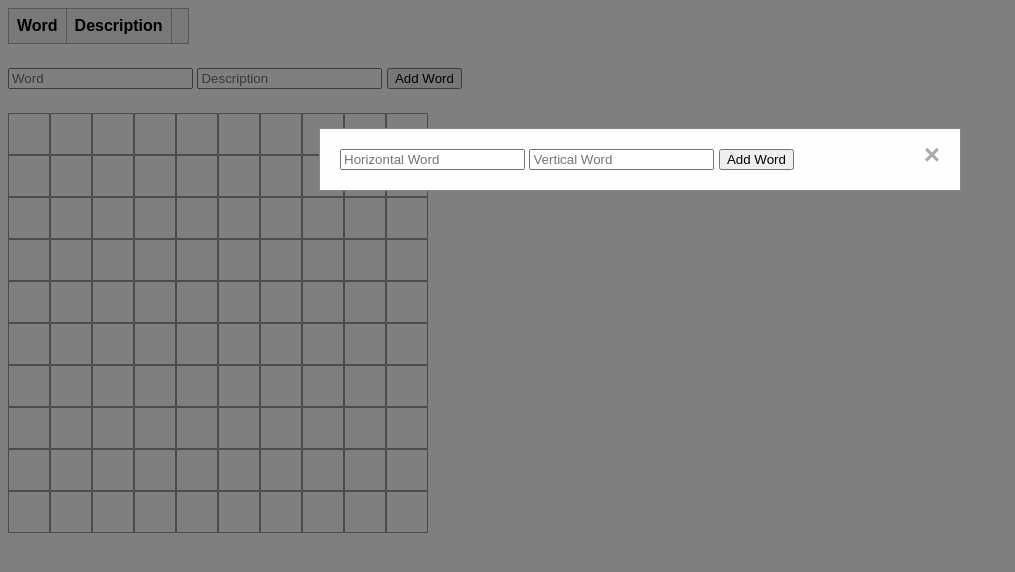
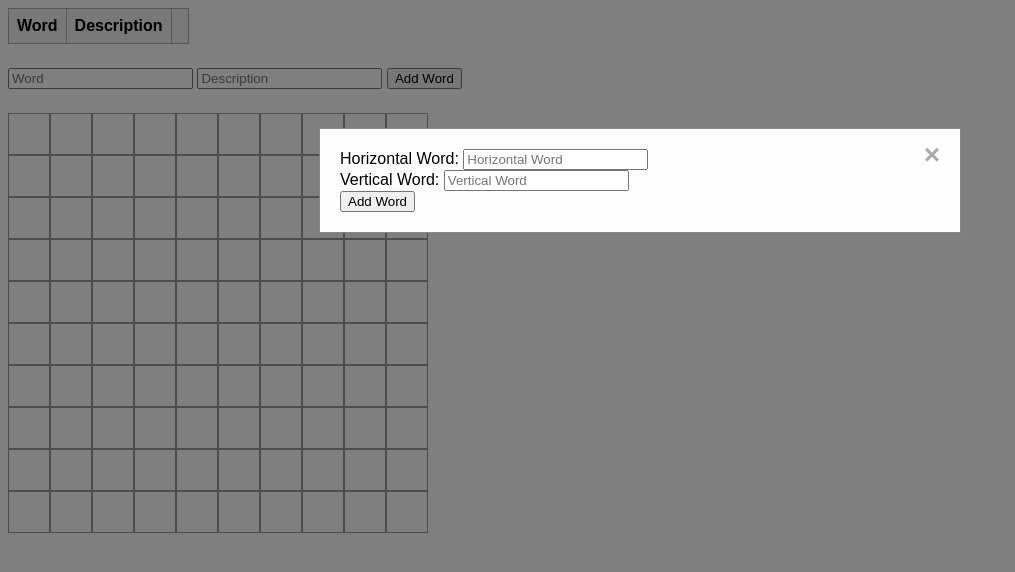
Before and after one commit to eliva1e/crossword-js, a website built with Vite: page index.html in a window 1280 px wide. Both pictures are taken after a click on the element 218 px from the left and 322 px from the top of the page. Shown: the whole page, without its empty margins (0-1015 px from the left). Built offline with nearby package versions, Linux system fonts and the light colour scheme.

Commit message:
fix: crossword grid handler

```diff
--- a/index.html
+++ b/index.html
@@ -50,8 +50,16 @@
       <span id="crossword-popup-close">&times;</span>
 
       <form id="crossword-popup-add-form">
-        <input type="text" id="crossword-popup-horizontal-field" placeholder="Horizontal Word" />
-        <input type="text" id="crossword-popup-vertical-field" placeholder="Vertical Word" />
+        <div>
+          <label for="crossword-popup-horizontal-field">Horizontal Word:</label>
+          <input type="text" id="crossword-popup-horizontal-field" placeholder="Horizontal Word" />
+        </div>
+
+        <div>
+          <label for="crossword-popup-vertical-field">Vertical Word:</label>
+          <input type="text" id="crossword-popup-vertical-field" placeholder="Vertical Word" />
+        </div>
+
         <input type="submit" value="Add Word" />
       </form>
     </div>
--- a/src/main.js
+++ b/src/main.js
@@ -86,18 +86,21 @@ crosswordGrid.onclick = (e) => {
   crossword.selectCell(parseInt(x), parseInt(y));
   crosswordPopup.style.display = 'block';
 
-  const wordField = document.querySelector('#crossword-popup-add-field');
+  const horizontalField = document.querySelector('#crossword-popup-horizontal-field');
+  const verticalField = document.querySelector('#crossword-popup-vertical-field');
+
   const horizontalWord = crossword.getWord(crossword.selectedCell.x, crossword.selectedCell.y, 'horizontal');
+  if (horizontalWord) {
+    horizontalField.value = horizontalWord;
+  } else {
+    horizontalField.value = '';
+  }
 
-  if (horizontalWord) {
-    wordField.value = horizontalWord;
+  const verticalWord = crossword.getWord(crossword.selectedCell.x, crossword.selectedCell.y, 'vertical');
+  if (verticalWord) {
+    verticalField.value = verticalWord;
   } else {
-    const verticalWord = crossword.getWord(crossword.selectedCell.x, crossword.selectedCell.y, 'vertical');
-    if (verticalWord) {
-      wordField.value = verticalWord;
-    } else {
-      wordField.value = '';
-    }
+    horizontalField.value = '';
   }
 };
 
```
